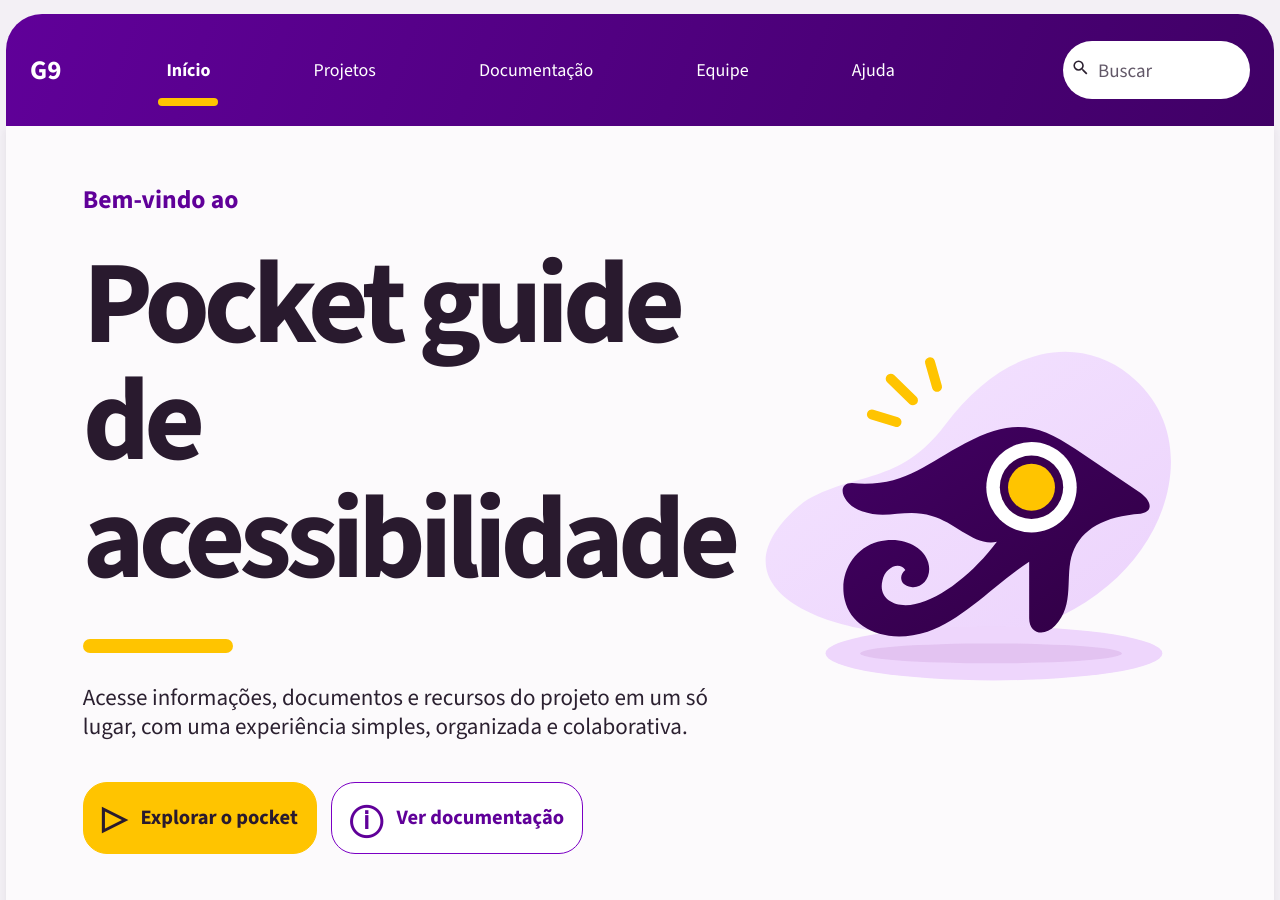
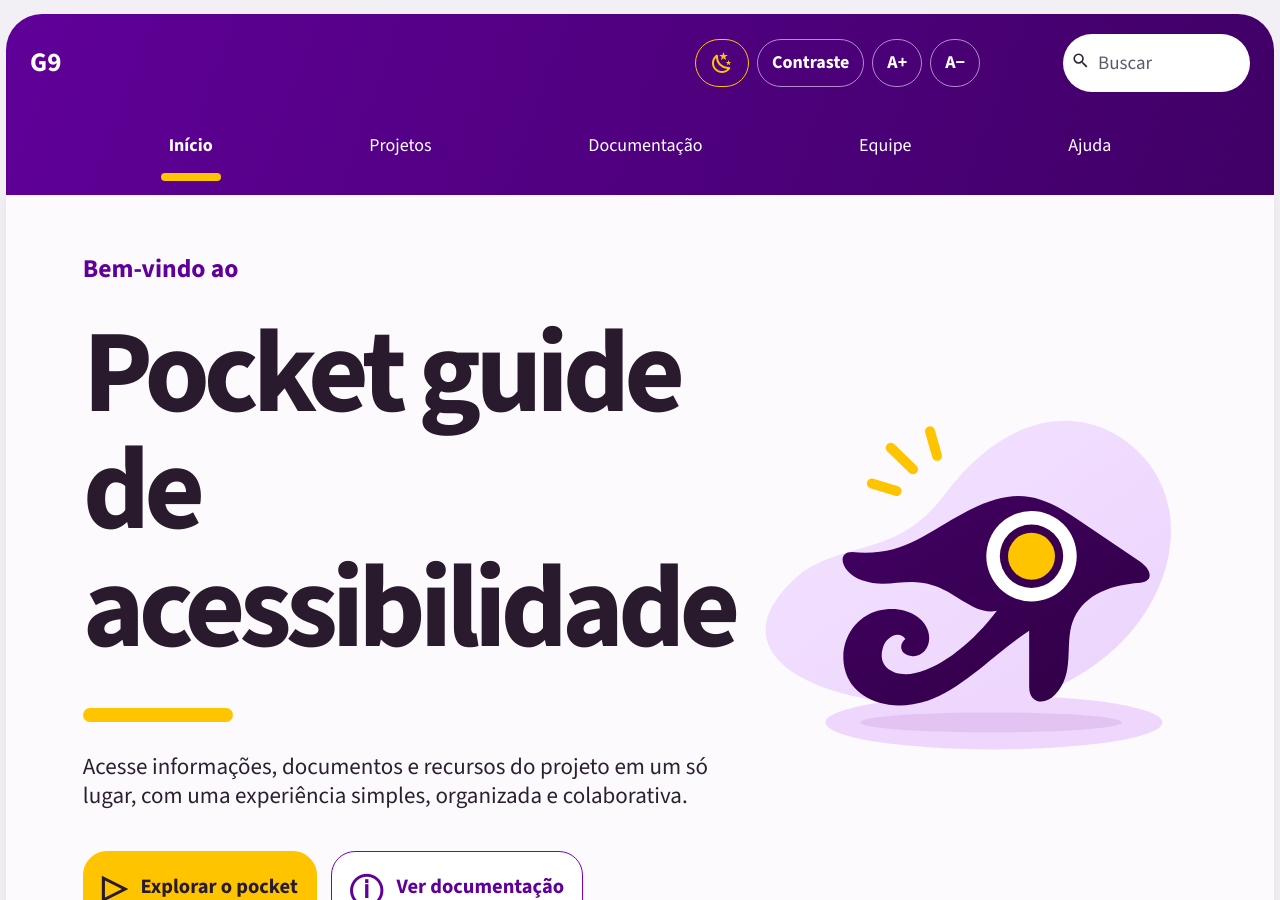
Before and after one commit to UnB-IHC/IHC_2026.2_Grupo09, an MkDocs documentation site: the page built from docs/index.md, in a window 1280 px wide and 900 px high. Built offline with MkDocs 1.6.1 and Material for MkDocs 9.7.7, drawn with Linux system fonts in a browser that asks for light colours; some web fonts are replaced.

Commit message:
feat: adicionar controles de acessibilidade

```diff
--- /dev/null
+++ b/docs/assets/css/accessibility.css
@@ -0,0 +1,190 @@
+/* Preferências de leitura e controles da navbar. */
+:root {
+  --pocket-page-bg: #f3f0f5;
+  --pocket-header-bg: #600099;
+  --pocket-header-text: #fff;
+  --pocket-heading: #291a2e;
+  --pocket-muted: #493455;
+  --pocket-placeholder: #625868;
+  --pocket-border: #e2c8ef;
+  --pocket-soft: #f1dfff;
+  --pocket-hover: #eedcf9;
+  --pocket-link-hover: #470073;
+  --pocket-sidebar-bg: linear-gradient(155deg, #f0e7f7 0%, #fcfafc 70%);
+  --pocket-selected-bg: linear-gradient(100deg, #f1dfff, #fcfafc);
+  --pocket-button-bg: #ffc400;
+  --pocket-button-text: #291a2e;
+  --pocket-button-hover: #ffdb4d;
+  --pocket-control-border: #b38bcf;
+}
+
+html {
+  font-size: var(--pocket-font-size, 100%);
+  scroll-padding-top: calc(var(--pocket-header-height, 130px) + 1rem);
+}
+
+html[data-pocket-theme="dark"],
+html[data-pocket-theme="dark"] [data-md-color-scheme="identidade"] {
+  color-scheme: dark;
+  --ident-primary: #ddb3ff;
+  --ident-secondary: #c997ee;
+  --ident-accent: #ffd54f;
+  --ident-accent-soft: #3f351b;
+  --ident-lilac: #34213f;
+  --ident-bg: #1c1622;
+  --ident-surface: #271e30;
+  --ident-border: #796986;
+  --ident-text: #f5edf9;
+  --pocket-page-bg: #141018;
+  --pocket-header-bg: #2d123f;
+  --pocket-heading: #f5edf9;
+  --pocket-muted: #e0d1e8;
+  --pocket-placeholder: #d0bddb;
+  --pocket-border: #796986;
+  --pocket-soft: #34213f;
+  --pocket-hover: #432c51;
+  --pocket-link-hover: #efdaff;
+  --pocket-sidebar-bg: #241b2c;
+  --pocket-selected-bg: #34213f;
+}
+
+/* Alto contraste tem prioridade visual e preserva a escolha do modo escuro. */
+html[data-pocket-contrast="true"],
+html[data-pocket-contrast="true"] [data-md-color-scheme="identidade"] {
+  color-scheme: dark;
+  --ident-primary: #ffed00;
+  --ident-secondary: #ffed00;
+  --ident-accent: #ffed00;
+  --ident-accent-soft: #000;
+  --ident-lilac: #000;
+  --ident-bg: #000;
+  --ident-surface: #000;
+  --ident-border: #fff;
+  --ident-text: #fff;
+  --ident-danger: #ff9f9f;
+  --ident-success: #a5ffad;
+  --pocket-page-bg: #000;
+  --pocket-header-bg: #000;
+  --pocket-heading: #fff;
+  --pocket-muted: #fff;
+  --pocket-placeholder: #fff;
+  --pocket-border: #fff;
+  --pocket-soft: #000;
+  --pocket-hover: #262626;
+  --pocket-link-hover: #fff;
+  --pocket-sidebar-bg: #000;
+  --pocket-selected-bg: #000;
+  --pocket-button-bg: #ffed00;
+  --pocket-button-text: #000;
+  --pocket-button-hover: #fff;
+  --pocket-control-border: #fff;
+}
+
+html[data-pocket-theme="dark"],
+html[data-pocket-theme="dark"] [data-md-color-scheme="identidade"],
+html[data-pocket-contrast="true"],
+html[data-pocket-contrast="true"] [data-md-color-scheme="identidade"] {
+  --md-default-fg-color--light: var(--pocket-muted);
+  --md-default-fg-color--lighter: var(--pocket-border);
+  --md-default-fg-color--lightest: var(--ident-lilac);
+  --md-code-hl-color: var(--ident-lilac);
+  --md-typeset-table-color: var(--ident-border);
+  --md-typeset-table-color--light: var(--ident-lilac);
+}
+
+.pocket-accessibility {
+  display: flex;
+  align-items: center;
+  justify-content: center;
+  flex-wrap: wrap;
+  gap: 8px;
+  max-width: 100%;
+}
+
+.pocket-accessibility__button {
+  display: inline-flex;
+  align-items: center;
+  justify-content: center;
+  min-width: 48px;
+  min-height: 48px;
+  padding: 8px 14px;
+  border: 1px solid var(--pocket-control-border);
+  border-radius: 999px;
+  background: transparent;
+  color: var(--pocket-header-text);
+  font-family: var(--font-ui);
+  font-size: 1.125rem;
+  font-weight: 700;
+  line-height: 1.2;
+  cursor: pointer;
+}
+
+.pocket-accessibility__theme {
+  color: var(--ident-accent);
+  border-color: var(--ident-accent);
+}
+
+.pocket-accessibility__theme svg { width: 24px; height: 24px; fill: currentColor; }
+.pocket-accessibility__button:hover:not(:disabled) { background: #ffffff1f; }
+.pocket-accessibility__button[aria-pressed="true"] {
+  color: var(--pocket-button-text);
+  background: var(--ident-accent);
+  border-color: var(--ident-accent);
+}
+.pocket-accessibility__button[aria-pressed="true"]:hover { background: var(--pocket-button-hover); }
+.pocket-accessibility__button:disabled { opacity: .5; cursor: default; }
+
+.pocket-accessibility__status {
+  position: absolute;
+  width: 1px;
+  height: 1px;
+  padding: 0;
+  margin: -1px;
+  overflow: hidden;
+  clip-path: inset(50%);
+  white-space: nowrap;
+  border: 0;
+}
+
+/* Quebra em linhas dentro da navbar conforme o espaço disponível. */
+.pocket-header__inner { flex-wrap: wrap; }
+.pocket-header .md-search { flex-shrink: 0; }
+@media (min-width: 1220px) {
+  .md-sidebar--primary {
+    top: var(--pocket-header-height, 130px);
+    height: calc(100vh - var(--pocket-header-height, 130px));
+  }
+}
+@media (max-width: 1400px) {
+  .pocket-nav { order: 4; flex-basis: 100%; }
+  .pocket-accessibility { margin-left: auto; }
+}
+@media (max-width: 650px) {
+  .pocket-accessibility { order: 3; flex-basis: 100%; margin: 8px 0; }
+  .pocket-nav { flex-wrap: wrap; overflow: visible; }
+}
+
+/* Mantém legíveis a busca, o código e o drawer nas duas paletas. */
+.pocket-header .md-search__form,
+.pocket-header .md-search__output,
+.pocket-header .md-search-result,
+.pocket-header .md-search-result__meta {
+  background: var(--ident-surface);
+  color: var(--ident-text);
+}
+.pocket-header .md-search-result__link:hover,
+.pocket-header .md-search-result__link:focus { background: var(--pocket-soft); }
+.pocket-header .md-search__input,
+.pocket-header .md-search__icon { color: var(--ident-text); }
+.pocket-header .md-search__input::placeholder { color: var(--pocket-placeholder); }
+.pocket-header .md-search__input:focus-visible { outline-offset: -4px; }
+.md-sidebar--primary { color: var(--ident-text); }
+.md-sidebar--primary .pocket-docs-nav :focus-visible { outline-color: var(--ident-primary); }
+::selection { color: var(--pocket-button-text); }
+html[data-pocket-contrast="true"] .pocket-header { border-bottom: 1px solid #fff; }
+html[data-pocket-contrast="true"] .pocket-header .md-search__form { border: 1px solid #fff; }
+html[data-pocket-contrast="true"] .md-typeset .highlight span { color: inherit; }
+
+@media (forced-colors: active) {
+  .pocket-accessibility__button[aria-pressed="true"] { outline: 3px solid Highlight; }
+}
--- /dev/null
+++ b/docs/assets/js/accessibility.js
@@ -0,0 +1,108 @@
+(() => {
+  "use strict";
+
+  const storageKey = "pocket-accessibility";
+  const root = document.documentElement;
+  const minSize = 80;
+  const maxSize = 150;
+  let preferences = { dark: false, contrast: false, fontSize: 100 };
+
+  try {
+    const saved = JSON.parse(localStorage.getItem(storageKey));
+    if (saved && typeof saved === "object") {
+      preferences.dark = saved.dark === true;
+      preferences.contrast = saved.contrast === true;
+      if (Number.isInteger(saved.fontSize)) {
+        preferences.fontSize = Math.max(minSize, Math.min(maxSize, saved.fontSize));
+      }
+    }
+  } catch {
+    // Os controles também funcionam quando o armazenamento está indisponível.
+  }
+
+  function applyPreferences() {
+    root.dataset.pocketTheme = preferences.dark ? "dark" : "light";
+    root.dataset.pocketContrast = String(preferences.contrast);
+    root.style.setProperty("--pocket-font-size", `${preferences.fontSize}%`);
+    root.style.setProperty("--pocket-font-scale", preferences.fontSize / 100);
+  }
+
+  applyPreferences();
+
+  function initializeControls() {
+    const controls = document.querySelector(".pocket-accessibility");
+    if (!controls || controls.dataset.initialized) return;
+    controls.dataset.initialized = "true";
+
+    const header = controls.closest("header");
+    function updateHeaderHeight() {
+      const margin = parseFloat(getComputedStyle(header).marginTop) || 0;
+      root.style.setProperty("--pocket-header-height", `${header.offsetHeight + margin}px`);
+    }
+    updateHeaderHeight();
+    if ("ResizeObserver" in window) {
+      new ResizeObserver(updateHeaderHeight).observe(header);
+    } else {
+      window.addEventListener("resize", updateHeaderHeight);
+    }
+
+    const theme = controls.querySelector('[data-pocket-action="theme"]');
+    const contrast = controls.querySelector('[data-pocket-action="contrast"]');
+    const increase = controls.querySelector('[data-pocket-action="increase"]');
+    const decrease = controls.querySelector('[data-pocket-action="decrease"]');
+    const status = controls.querySelector('[role="status"]');
+
+    function updateControls() {
+      theme.disabled = false;
+      contrast.disabled = false;
+      theme.setAttribute("aria-pressed", String(preferences.dark));
+      contrast.setAttribute("aria-pressed", String(preferences.contrast));
+      theme.title = `${preferences.dark ? "Desativar" : "Ativar"} modo escuro`;
+      contrast.title = `${preferences.contrast ? "Desativar" : "Ativar"} alto contraste`;
+      increase.disabled = preferences.fontSize >= maxSize;
+      decrease.disabled = preferences.fontSize <= minSize;
+    }
+
+    controls.addEventListener("click", (event) => {
+      const button = event.target.closest("button[data-pocket-action]");
+      if (!button || button.disabled) return;
+
+      switch (button.dataset.pocketAction) {
+        case "theme":
+          preferences.dark = !preferences.dark;
+          status.textContent = `Modo escuro ${preferences.dark ? "ativado" : "desativado"}.${preferences.contrast ? " Alto contraste permanece ativo." : ""}`;
+          break;
+        case "contrast":
+          preferences.contrast = !preferences.contrast;
+          status.textContent = `Alto contraste ${preferences.contrast ? "ativado" : "desativado"}.`;
+          break;
+        case "increase":
+          preferences.fontSize = Math.min(maxSize, preferences.fontSize + 10);
+          status.textContent = `Tamanho do texto: ${preferences.fontSize}%.`;
+          break;
+        case "decrease":
+          preferences.fontSize = Math.max(minSize, preferences.fontSize - 10);
+          status.textContent = `Tamanho do texto: ${preferences.fontSize}%.`;
+          break;
+        default:
+          return;
+      }
+
+      applyPreferences();
+      updateControls();
+      try {
+        localStorage.setItem(storageKey, JSON.stringify(preferences));
+      } catch {
+        // Mantém as preferências nesta página se não for possível salvá-las.
+      }
+    });
+
+    updateControls();
+  }
+
+  if (document.readyState === "loading") {
+    document.addEventListener("DOMContentLoaded", initializeControls, { once: true });
+  } else {
+    initializeControls();
+  }
+})();
--- a/mkdocs.yml
+++ b/mkdocs.yml
@@ -59,6 +59,7 @@ markdown_extensions:
 extra_css:
   - assets/css/extra.css
   - assets/css/pocket.css
+  - assets/css/accessibility.css
 
 extra:
   generator: false
--- a/overrides/partials/header.html
+++ b/overrides/partials/header.html
@@ -9,6 +9,15 @@
       <a href="{{ 'index.html' | url }}#equipe">Equipe</a>
       <a href="{{ 'index.html' | url }}#ajuda">Ajuda</a>
     </div>
+    <div class="pocket-accessibility" role="group" aria-label="Opções de acessibilidade">
+      <button class="pocket-accessibility__button pocket-accessibility__theme" type="button" data-pocket-action="theme" aria-label="Modo escuro" aria-pressed="false" title="Ativar modo escuro" disabled>
+        {% include ".icons/material/weather-night.svg" %}
+      </button>
+      <button class="pocket-accessibility__button" type="button" data-pocket-action="contrast" aria-pressed="false" title="Ativar alto contraste" disabled>Contraste</button>
+      <button class="pocket-accessibility__button" type="button" data-pocket-action="increase" aria-label="Aumentar tamanho do texto" title="Aumentar tamanho do texto" disabled><span aria-hidden="true">A+</span></button>
+      <button class="pocket-accessibility__button" type="button" data-pocket-action="decrease" aria-label="Diminuir tamanho do texto" title="Diminuir tamanho do texto" disabled><span aria-hidden="true">A−</span></button>
+      <span class="pocket-accessibility__status" role="status" aria-atomic="true"></span>
+    </div>
     {% if 'material/search' in config.plugins %}
       {% set search = config.plugins['material/search'] | attr('config') %}
       <label class="md-header__button md-icon pocket-search-toggle" for="__search" aria-label="Buscar no projeto">{% include ".icons/material/magnify.svg" %}</label>
```
Also changed, not shown: overrides/main.html (added, +7 -0 lines).
